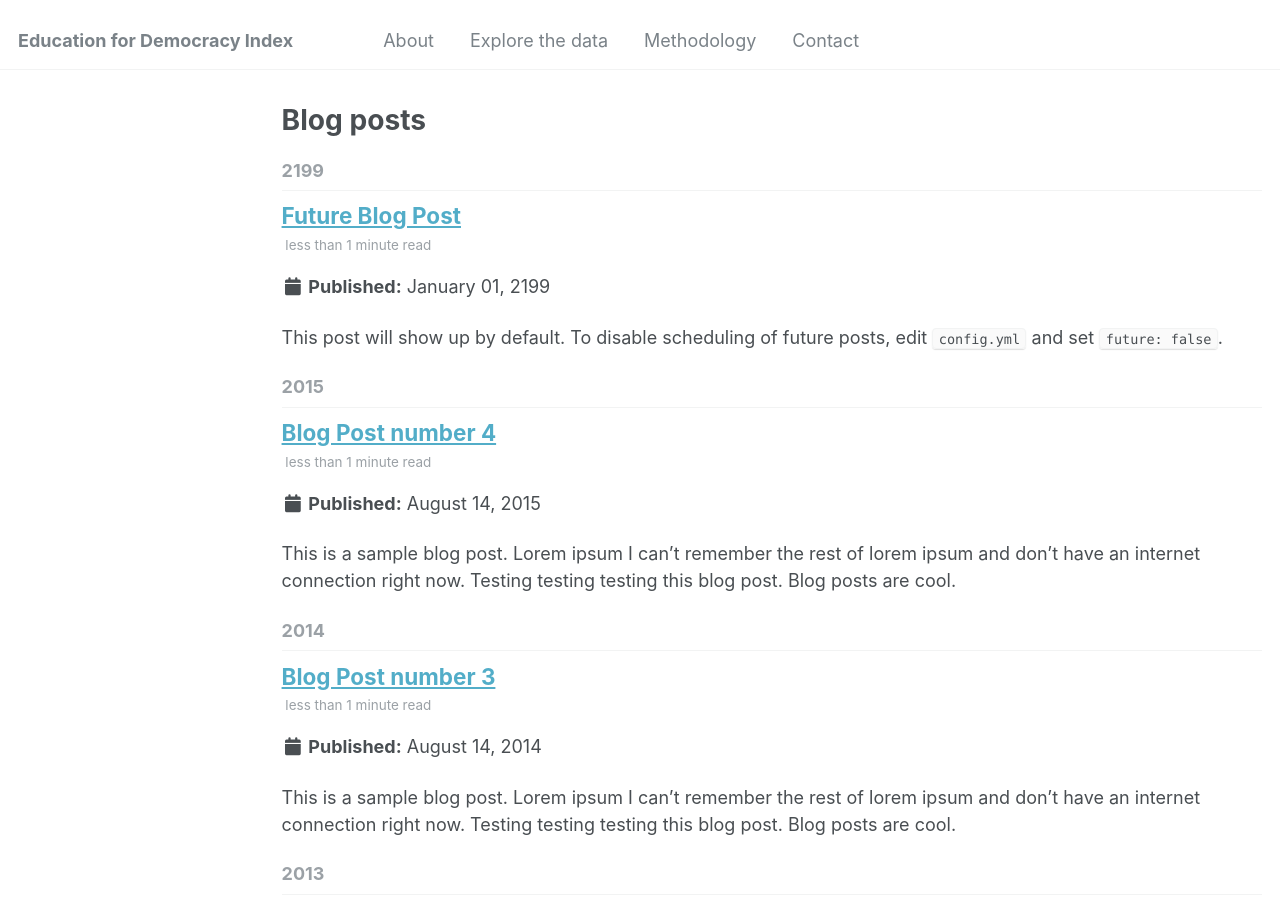
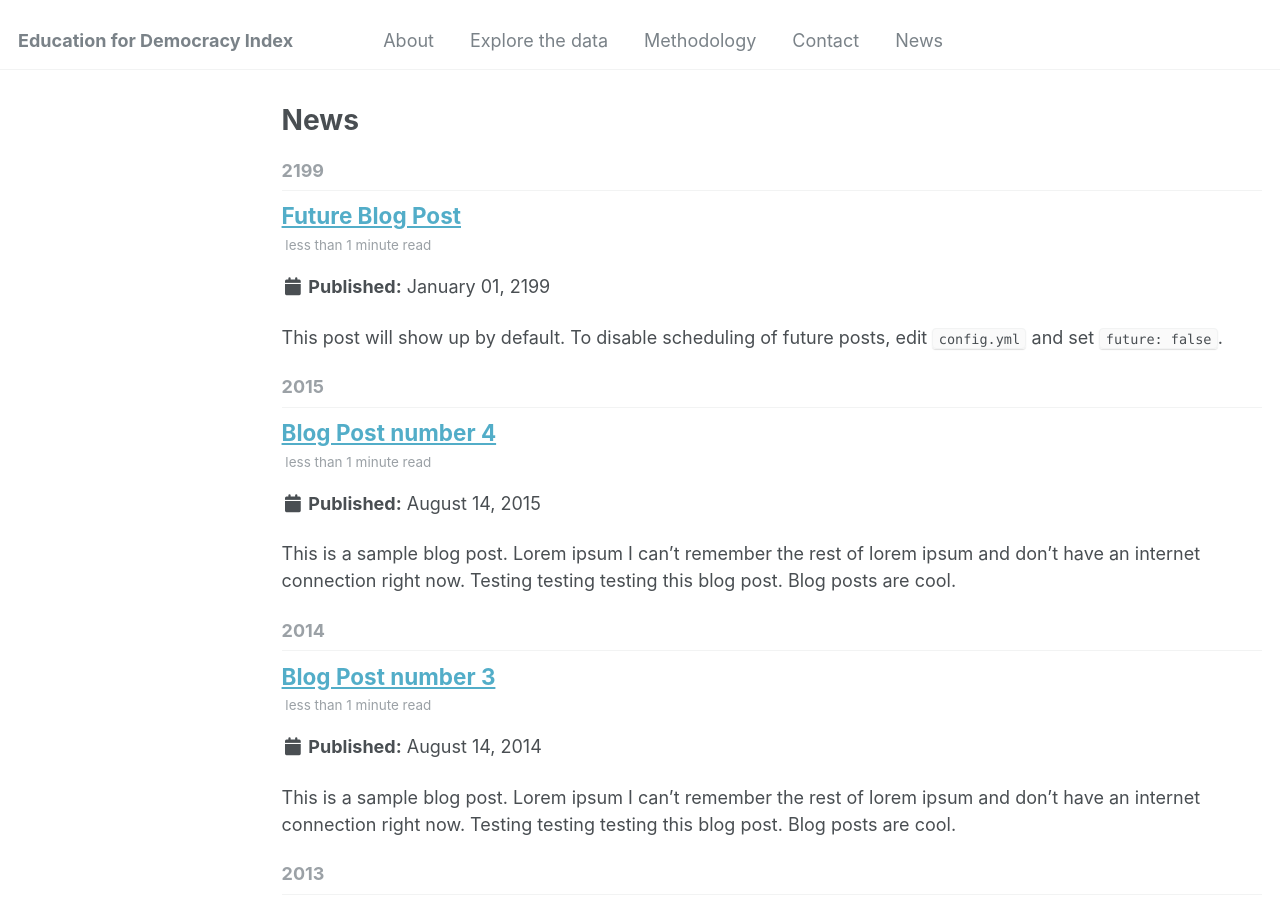
Before and after one commit to educationfordemocracyindex/educationfordemocracyindex.github.io, a Jekyll site: the page built from _pages/year-archive.html, in a window 1280 px wide and 900 px high. Built offline with Jekyll 4.4.1, drawn with Linux system fonts in a browser that asks for light colours.

Commit message:
change_news

```diff
--- a/_data/navigation.yml
+++ b/_data/navigation.yml
@@ -12,8 +12,8 @@ main:
   - title: "Contact"
     url: /contact/
 
-  #- title: "Blog Posts"
-    #url: /year-archive/
+  - title: "News"
+    url: /news/
 
   #- title: "CV"
     #url: /cv/
--- a/_pages/year-archive.html
+++ b/_pages/year-archive.html
@@ -1,7 +1,7 @@
 ---
 layout: archive
-permalink: /year-archive/
-title: "Blog posts"
+permalink: /news/
+title: "News"
 author_profile: true
 redirect_from:
   - /wordpress/blog-posts/
```
